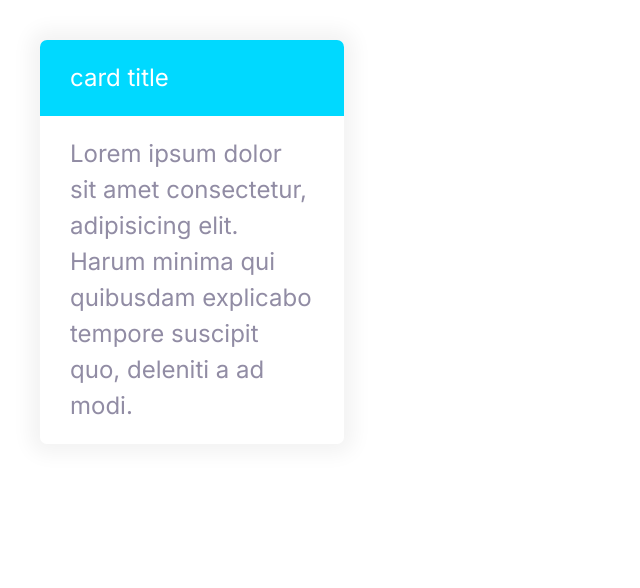
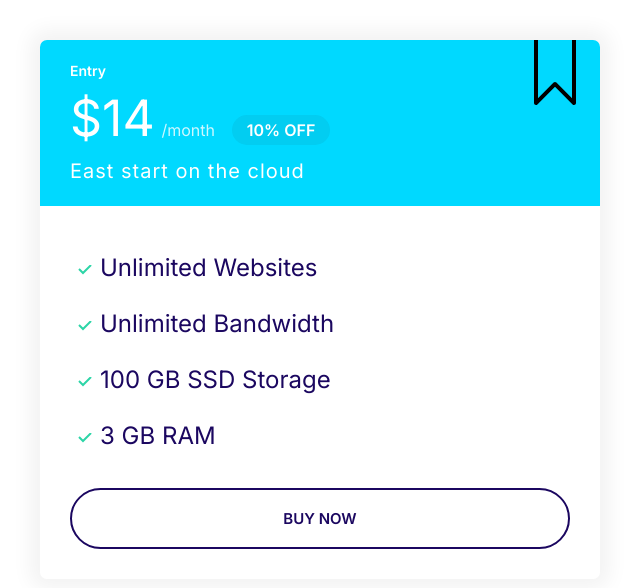
Before and after one commit to kailash-CTRL/Desktop, a plain HTML site: page Kailash/HTML/index.html in a window 1280 px wide. Shown: the whole page, without its empty margins (0-640 px from the left). Drawn offline with nearby package versions, Linux system fonts and the light colour scheme.

Commit message:
popular badge

```diff
--- a/Kailash/CSS/style.css
+++ b/Kailash/CSS/style.css
@@ -95,6 +95,7 @@ a{
 }
 .badge--small{
     font-size: 1.6rem;
+    padding: 0.5rem 1.5rem;
 }
 @media screen and(min-width:1024px)
 {
@@ -259,3 +260,62 @@ a{
     background:var(--color-secondary);
     color:white;
 }
+.card--secondary .badge--secondary{
+    background: #02cdf1;
+}
+
+.plan__name
+{
+   color:white;
+   margin:0;
+   font-weight:500px;
+   font-size:2.4rem;
+}
+.plan__price
+{
+    font-size:6rem;
+
+
+}
+.plan__billing-cycle{
+    font-size:2.4rem;
+    font-weight:300;
+    opacity: 0.8;
+    margin-right: 1rem;
+
+}
+.plan__description{
+     font-size:2rem;
+     font-weight:300;
+     letter-spacing: 1px;
+     display: block;
+}
+.plan .list__item{
+   margin-bottom:2rem;
+}
+.plan--popular .card__header{
+   position: relative;
+}
+.plan--popular .card__header::before{
+    content:url(/images/bookmark.svg);
+    width: 50px;
+    display:inline-block;
+    position: absolute;
+    top:-20px;
+    right:8%;
+
+
+}
+@media screen and (min-width:1024px)
+{
+  .plan__name{
+    font-size: 1.4rem;
+
+  }
+  .plan__price{
+    font-size: 5rem;
+  }
+  .plan__billing-cycle{
+    font-size: 1.6rem;
+  }
+}
--- a/Kailash/HTML/index.html
+++ b/Kailash/HTML/index.html
@@ -15,12 +15,25 @@
     />
   </head>
   <body>
-    <div style="width: 30%; padding: 4rem">
-      <div class="card card--secondary">
-        <header class="card__header">card title</header>
-        <div class="card__body">
-          Lorem ipsum dolor sit amet consectetur, adipisicing elit. Harum minima
-          qui quibusdam explicabo tempore suscipit quo, deleniti a ad modi.
+    <div style="width: 50%; padding: 4rem">
+      <div class="plan plan--popular">
+        <div class="card card--secondary">
+          <header class="card__header">
+            <h3 class="plan__name">Entry</h3>
+            <span class="plan__price">$14</span>
+            <span class="plan__billing-cycle">/month</span>
+            <span class="badge badge--secondary badge--small">10% OFF</span>
+            <span class="plan__description">East start on the cloud</span>
+          </header>
+          <div class="card__body">
+            <ul class="list list--tick">
+              <li class="list__item">Unlimited Websites</li>
+              <li class="list__item">Unlimited Bandwidth</li>
+              <li class="list__item">100 GB SSD Storage</li>
+              <li class="list__item">3 GB RAM</li>
+            </ul>
+            <button class="btn btn--outline btn--block">Buy Now</button>
+          </div>
         </div>
       </div>
     </div>
```
Also changed, not shown: Kailash/images/bookmark.svg (added).
